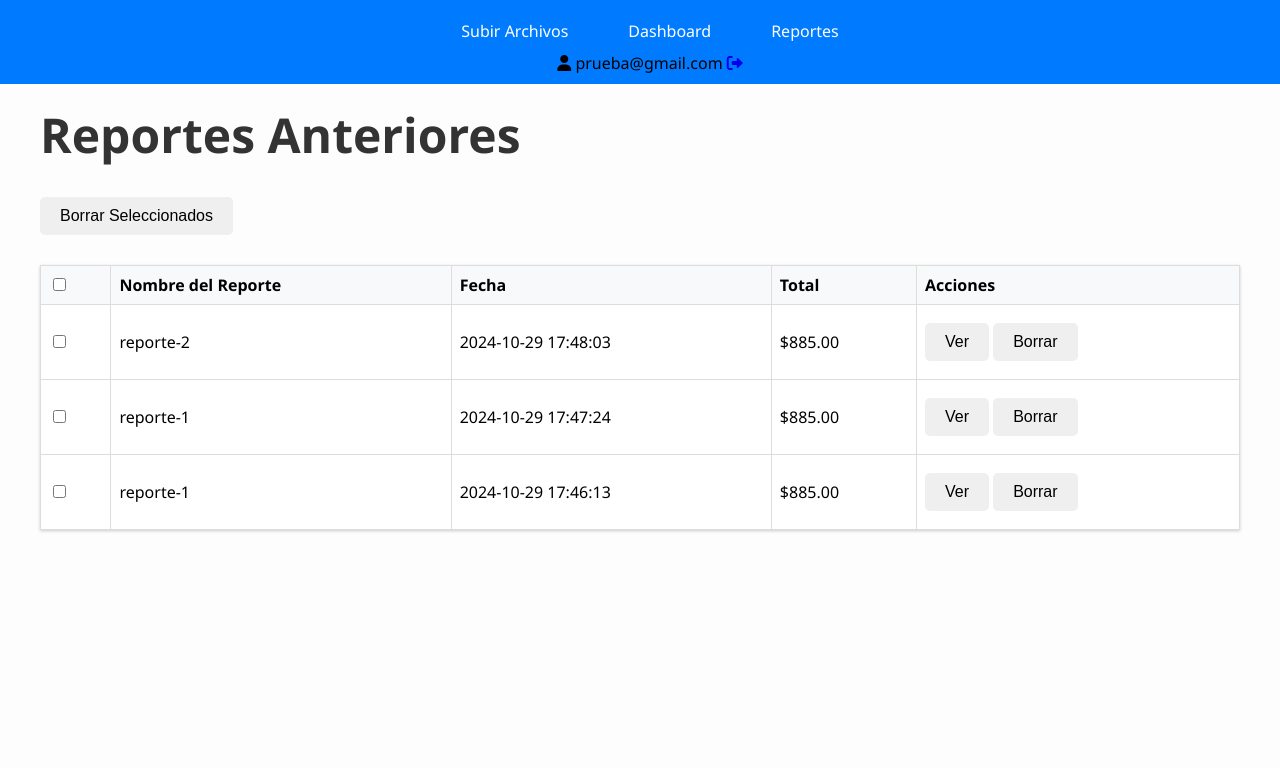
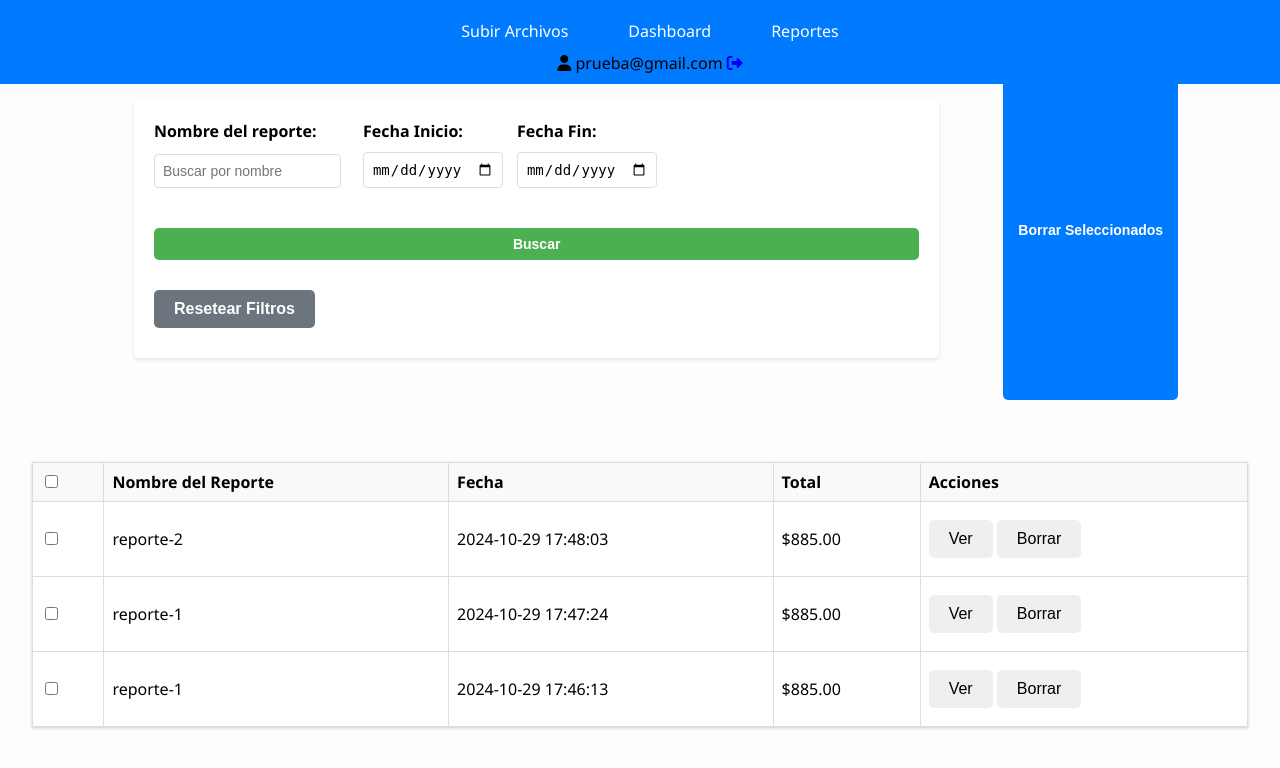
Before and after one commit to elianisrael/pasantia_2024, a Flask app: page /reportes.anteriores in a window 1280 px wide. Shown: the top 768 px of the page. Run offline with Flask 3, Linux system fonts and the light colour scheme; a user stored in the database is signed in; data comes from the database, SQL or seed files in the repository; both versions use the stored data as it was after the commit.

Commit message:
Se añade filtro en reportes
Se agg un filtro ya sea con fecha inicio y fin o por el nombre

```diff
--- a/project_pasantia/static/styles.css
+++ b/project_pasantia/static/styles.css
@@ -785,3 +785,70 @@ h2 {
     width: 100%;
     height: 600px; /* Ajusta la altura para hacer el gráfico más grande */
 }
+
+.report-filter-container {
+    display: flex;
+    align-items: center;
+    gap: 10px;
+    padding: 10px;
+    background-color: #f9f9f9;
+    border-radius: 8px;
+    margin-bottom: 20px;
+}
+
+.filter-group {
+    display: flex;
+    flex-direction: column;
+    gap: 5px;
+}
+
+.filter-input, .filter-date {
+    padding: 8px;
+    border: 1px solid #ddd;
+    border-radius: 5px;
+    font-size: 14px;
+}
+
+.filter-button {
+    padding: 8px 15px;
+    background-color: #007bff;
+    color: #fff;
+    border: none;
+    border-radius: 5px;
+    cursor: pointer;
+    font-size: 14px;
+}
+
+.filter-button:hover {
+    background-color: #0056b3;
+}
+
+.delete-button {
+    margin: 10px 0;
+    padding: 8px 15px;
+    background-color: #ff5c5c;
+    color: #fff;
+    border: none;
+    border-radius: 5px;
+    cursor: pointer;
+}
+
+.delete-button:hover {
+    background-color: #d9534f;
+}
+
+    /* Estilos adicionales para el botón */
+    .back-button {
+        background-color: #4CAF50; /* Color verde */
+        color: white; /* Texto blanco */
+        padding: 10px 20px; /* Espaciado interno */
+        border: none; /* Sin borde */
+        border-radius: 5px; /* Bordes redondeados */
+        cursor: pointer; /* Cambiar cursor al pasar sobre el botón */
+        font-size: 16px; /* Tamaño de fuente */
+        margin-top: 20px; /* Margen superior */
+    }
+
+    .back-button:hover {
+        background-color: #45a049; /* Color más oscuro al pasar el ratón */
+    }
--- a/project_pasantia/templates/reportes.html
+++ b/project_pasantia/templates/reportes.html
@@ -7,53 +7,53 @@
     <link rel="stylesheet" href="/static/styles.css">
     <script src="https://cdn.jsdelivr.net/npm/chart.js"></script>
     <link rel="stylesheet" href="https://cdnjs.cloudflare.com/ajax/libs/font-awesome/6.0.0-beta3/css/all.min.css">
-    <style>
-        .top-right {
-            position: absolute;
-            top: 10px;
-            right: 10px;
-            font-size: 16px;
-            text-align: right;
-        }
-        .report-table {
-            width: 100%;
-            border-collapse: collapse;
-            margin-top: 20px;
-        }
-        .report-table th, .report-table td {
-            border: 1px solid #ddd;
-            padding: 8px;
-            text-align: left;
-        }
-    </style>
+
 </head>
+
 <nav class="navbar">
     <ul class="menu">
-        <!-- <li><a href="{{ url_for('upload_files') }}">Archivos Cargados</a></li> -->
         <li><a href="/index">Subir Archivos</a></li>
         <li><a href="/dashboard">Dashboard</a></li>
         <li><a href="/reportes.anteriores">Reportes</a></li>
     </ul>
-    <!-- Menú de usuario en la esquina derecha -->
     <div class="user-info">
-        <i class="fas fa-user"></i> <!-- Ícono de usuario -->
-        <span>{{ session['user_email'] }}</span> <!-- Correo del usuario -->
+        <i class="fas fa-user"></i>
+        <span>{{ session['user_email'] }}</span>
         <a href="/logout" class="logout-icon">
-            <i class="fas fa-sign-out-alt"></i> <!-- Ícono de cerrar sesión -->
+            <i class="fas fa-sign-out-alt"></i>
         </a>
     </div>
 </nav>
 
-</nav>
 <body>
+    <div class="main-container principal">
+        <div class="main-container">
+        <!-- Filtro de reportes -->
+        <div class="filters-section">
+            <form id="report-filter-form" method="GET" action="/reportes.anteriores" class="filters-form">
+                <div class="filter-group">
+                    <label for="nombre">Nombre del reporte:</label>
+                    <input type="text" name="nombre" placeholder="Buscar por nombre" class="filter-input">
+                </div>
 
+                <div class="filter-group">
+                    <label for="fecha_inicio">Fecha Inicio:</label>
+                    <input type="date" id="fecha_inicio" name="fecha_inicio" value="{{ fecha_inicio }}" class="filter-date">
+                </div>
 
-    <!-- En reportes.html -->
-    <div class="container">
-        <h1>Reportes Anteriores</h1>
+                <div class="filter-group">
+                    <label for="fecha_fin">Fecha Fin:</label>
+                    <input type="date" id="fecha_fin" name="fecha_fin" value="{{ fecha_fin }}" class="filter-date">
+                </div>
+
+                <button type="submit" class="filter-button">Buscar</button>
+                <button type="button" class="reset-button" onclick="resetFilters()">Resetear Filtros</button>
+            </form>
+        </div>
+        </div>
 
     <!-- Botón para seleccionar varios y borrar -->
-        <button id="delete-selected" style="margin-bottom: 10px;">Borrar Seleccionados</button>
+    <button id="delete-selected" class="filter-button">Borrar Seleccionados</button>
 
     {% if reportes %}
         <table class="report-table">
@@ -84,7 +84,6 @@
     {% else %}
         <p>No hay reportes anteriores para mostrar.</p>
     {% endif %}
-    </div>
 
     <script>
         // Función para ver un reporte
@@ -95,7 +94,6 @@
         // Función para borrar un reporte
         function deleteReport(id) {
             if (confirm('¿Estás seguro de que deseas borrar este reporte?')) {
-                // Lógica de eliminación aquí (ejemplo de solicitud de eliminación)
                 fetch(`/borrar-reporte/${id}`, { method: 'DELETE' })
                     .then(response => location.reload())
                     .catch(error => console.error('Error:', error));
@@ -121,7 +119,11 @@
                 alert('No se seleccionaron reportes para borrar.');
             }
         });
+        // Función para resetear filtros
+        function resetFilters() {
+            document.getElementById('report-filter-form').reset();
+            window.location.href = '/reportes.anteriores'; // Volver a la página sin filtros
+        }
     </script>
-
-</div>
 </body>
+</html>
```
Also changed, not shown: project_pasantia/templates/ver_reporte.html (+8 -7 lines), project_pasantia/app.db. Lines whose indentation alone changed are shown as unchanged.
